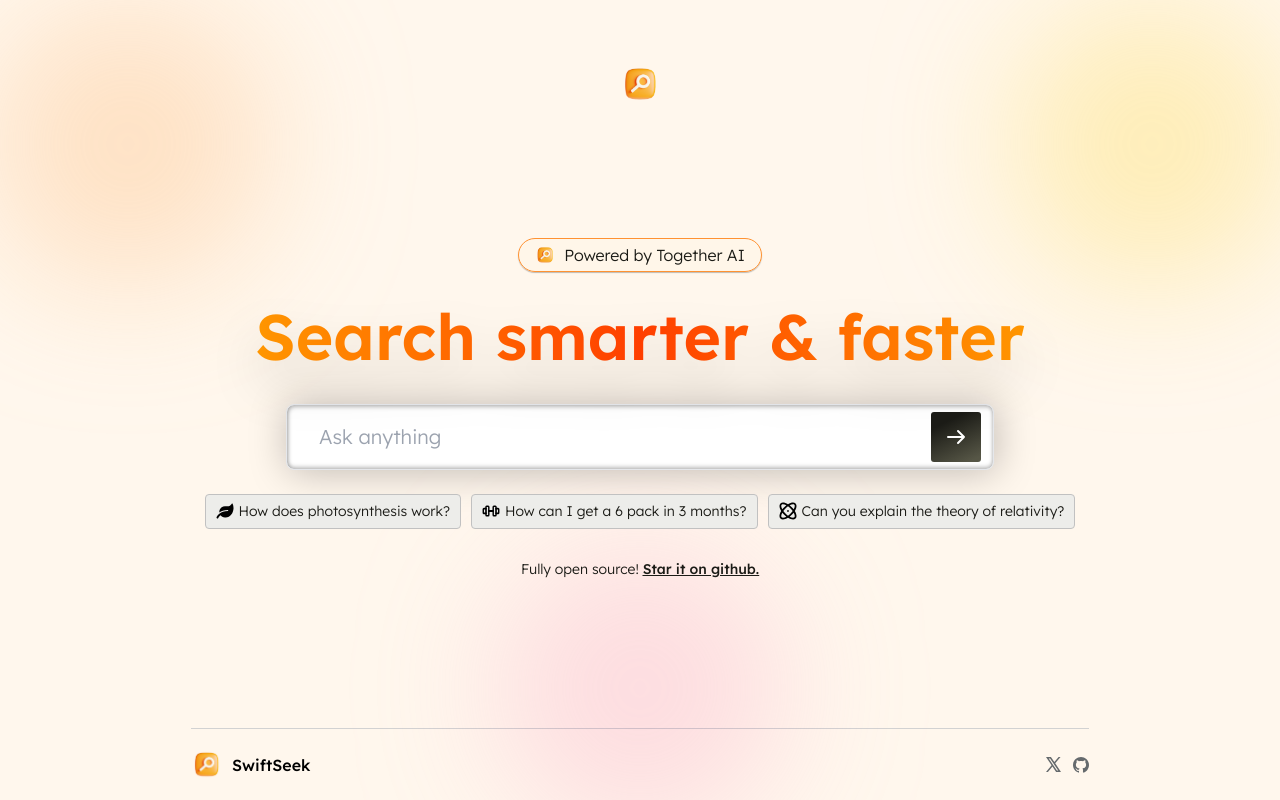
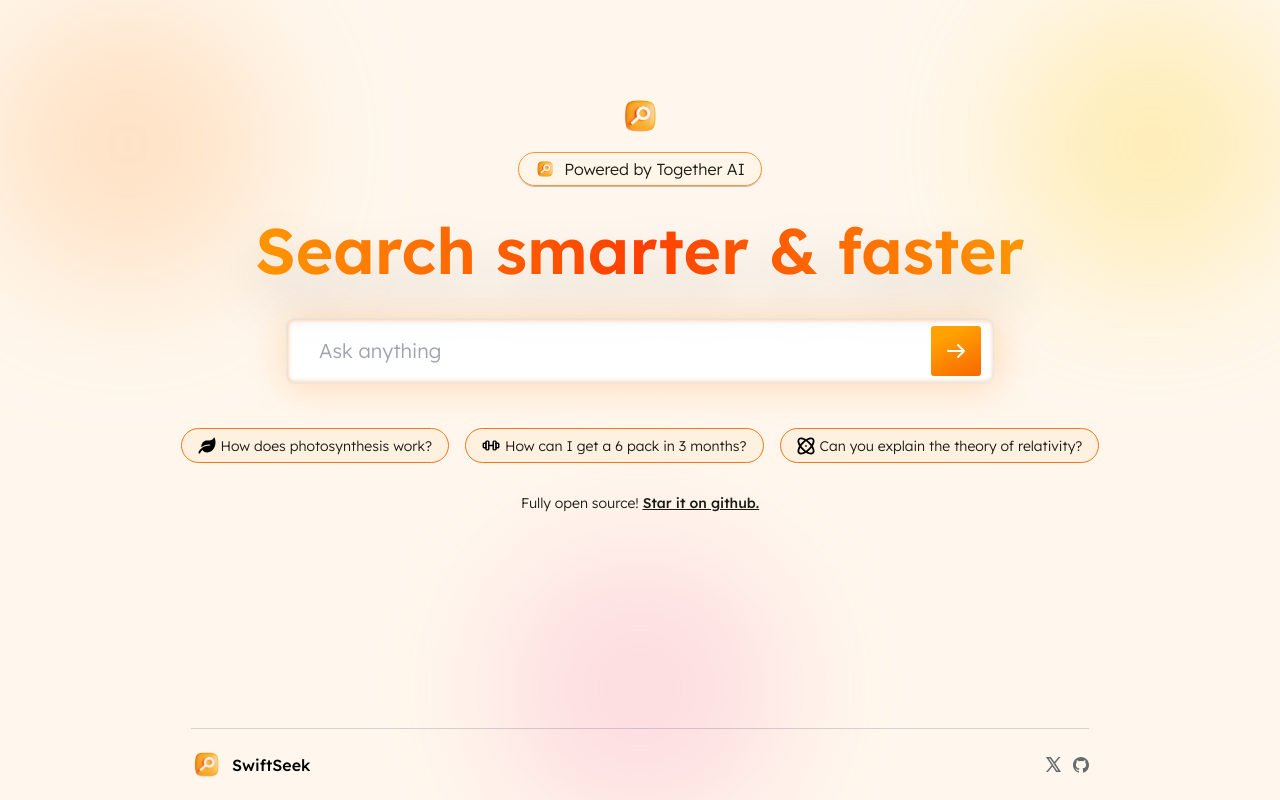
Before and after one commit to subhadeeproy3902/swiftseek, a Next.js app: page / in a window 1280 px wide. Built offline with nearby package versions, Linux system fonts and the light colour scheme.

Commit message:
to be fixed

```diff
--- a/app/page.tsx
+++ b/app/page.tsx
@@ -134,19 +134,21 @@
         </div>
       </div>
 
+      <div className="flex h-screen w-full flex-col items-center justify-between">
+        <main className="z-50 h-full px-4 pb-4">
+          {!showResult && (
+            <>
               <Header />
-
-      <main className="h-full px-4 pb-4 z-50">
-        {!showResult && (
               <Hero
                 promptValue={promptValue}
                 setPromptValue={setPromptValue}
                 handleDisplayResult={handleDisplayResult}
               />
+            </>
           )}
 
           {showResult && (
-          <div className="flex h-full min-h-[68vh] w-full grow flex-col justify-between">
+            <div className="flex h-full min-h-[68vh] w-full grow flex-col justify-between mt-12">
               <div className="container w-full space-y-2">
                 <div className="container space-y-2">
                   <div className="container flex w-full items-start gap-3 px-5 pt-2 lg:px-10">
@@ -178,7 +180,7 @@
 
                 <div className="pt-1 sm:pt-2" ref={chatContainerRef}></div>
               </div>
-            <div className="container px-4 lg:px-0">
+              <div className="container px-4 lg:px-0 pb-8">
                 <InputArea
                   promptValue={promptValue}
                   setPromptValue={setPromptValue}
@@ -191,6 +193,7 @@
           )}
         </main>
         <Footer />
+      </div>
     </>
   );
 }
--- a/components/Header.tsx
+++ b/components/Header.tsx
@@ -2,7 +2,7 @@
 
 const Header = () => {
   return (
-    <div className="container px-4 lg:px-0 mt-16">
+    <div className="container px-4 lg:px-0 mt-24 mb-4">
       <div className="grid h-full grid-cols-12">
         <div className="col-span-5"></div>
         <div className="col-span-2 flex items-center justify-center">
--- a/components/Hero.tsx
+++ b/components/Hero.tsx
@@ -49,10 +49,10 @@
       </div>
 
       {/* Suggestions section */}
-      <div className="flex flex-wrap items-center justify-center gap-2.5 pb-[30px] lg:flex-nowrap lg:justify-normal">
+      <div className="flex flex-wrap items-center justify-center gap-4 pb-[30px] lg:flex-nowrap lg:justify-normal mt-5">
         {suggestions.map((item) => (
           <div
-            className="flex h-[35px] cursor-pointer items-center justify-center gap-[5px] rounded border border-solid border-[#C1C1C1] bg-[#EDEDEA] px-2.5 py-2"
+            className="flex h-[35px] cursor-pointer items-center justify-center gap-[5px] border border-solid border-orange-500 rounded-full bg-orange-200/20 px-4 py-2"
             onClick={() => handleClickSuggestion(item?.name)}
             key={item.id}
           >
--- a/components/InputArea.tsx
+++ b/components/InputArea.tsx
@@ -19,7 +19,7 @@
 }) => {
   return (
     <form
-      className="mx-auto flex h-[66px] w-full items-center justify-between rounded-lg border bg-white px-3 shadow-[2px_2px_38px_0px_rgba(0,0,0,0.25),0px_-2px_4px_0px_rgba(0,0,0,0.25)_inset,1px_2px_4px_0px_rgba(0,0,0,0.25)_inset]"
+      className="mx-auto flex h-[66px] w-full items-center justify-between rounded-lg border bg-white px-3 shadow-[2px_2px_38px_0px_rgba(255,123,0,0.25),0px_-2px_4px_0px_rgba(255,123,0,0.25)_inset,1px_2px_4px_0px_rgba(255,123,0,0.25)_inset]"
       onSubmit={(e) => {
         e.preventDefault();
         if (reset) reset();
@@ -38,7 +38,7 @@
       <button
         disabled={disabled}
         type="submit"
-        className="relative flex h-[50px] w-[50px] shrink-0 items-center justify-center rounded-[3px] bg-[linear-gradient(154deg,#1B1B16_23.37%,#565646_91.91%)] disabled:pointer-events-none disabled:opacity-75"
+        className="relative flex h-[50px] w-[50px] shrink-0 items-center justify-center rounded-[3px] bg-[linear-gradient(154deg,#ffa100_23.37%,#f86d00_91.91%)] disabled:pointer-events-none disabled:opacity-75"
       >
         {disabled && (
           <div className="absolute inset-0 flex items-center justify-center">
--- a/package.json
+++ b/package.json
@@ -9,6 +9,7 @@
     "lint": "next lint"
   },
   "dependencies": {
+    "@ai-sdk/google": "^1.1.0",
     "@mozilla/readability": "^0.5.0",
     "eventsource-parser": "^1.1.2",
     "html2canvas": "^1.4.1",
```
Also changed, not shown: 1 other file (tests, documents, lock files or other folders). Lines whose indentation alone changed are shown as unchanged.
